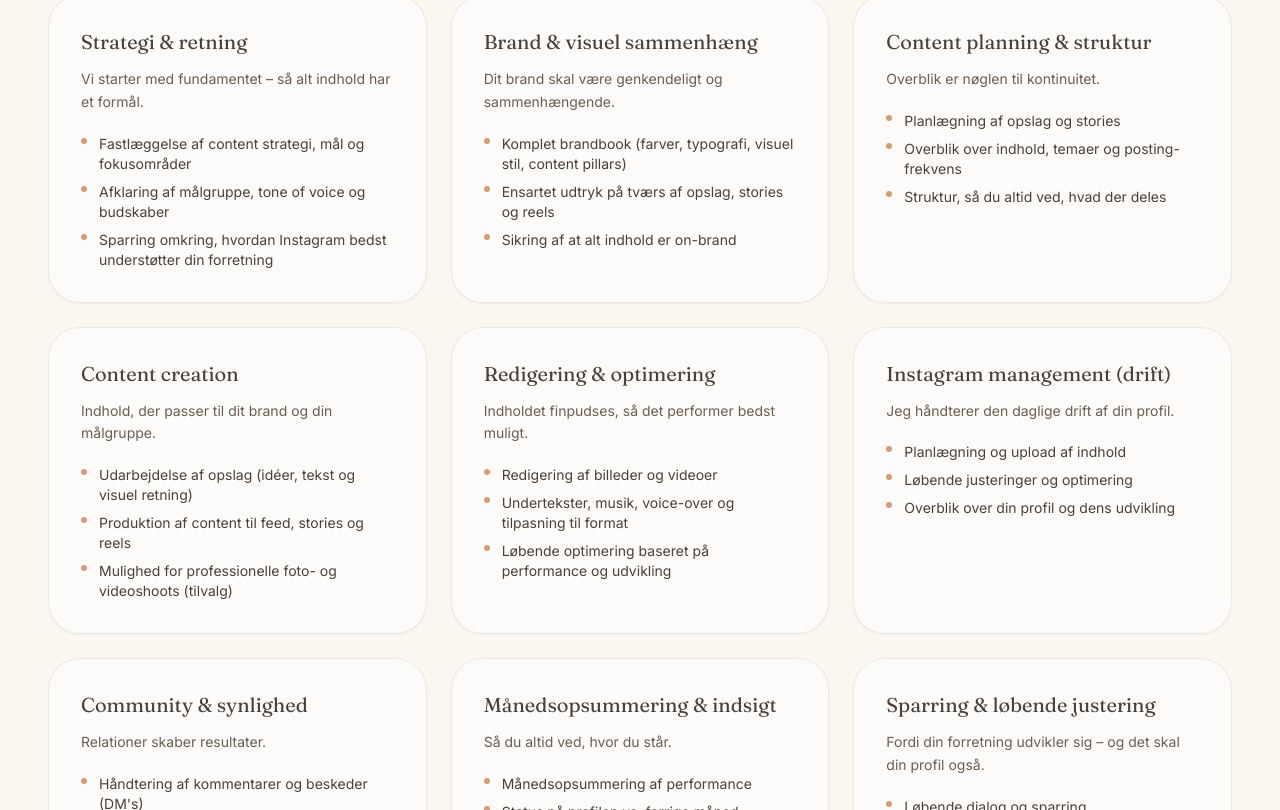
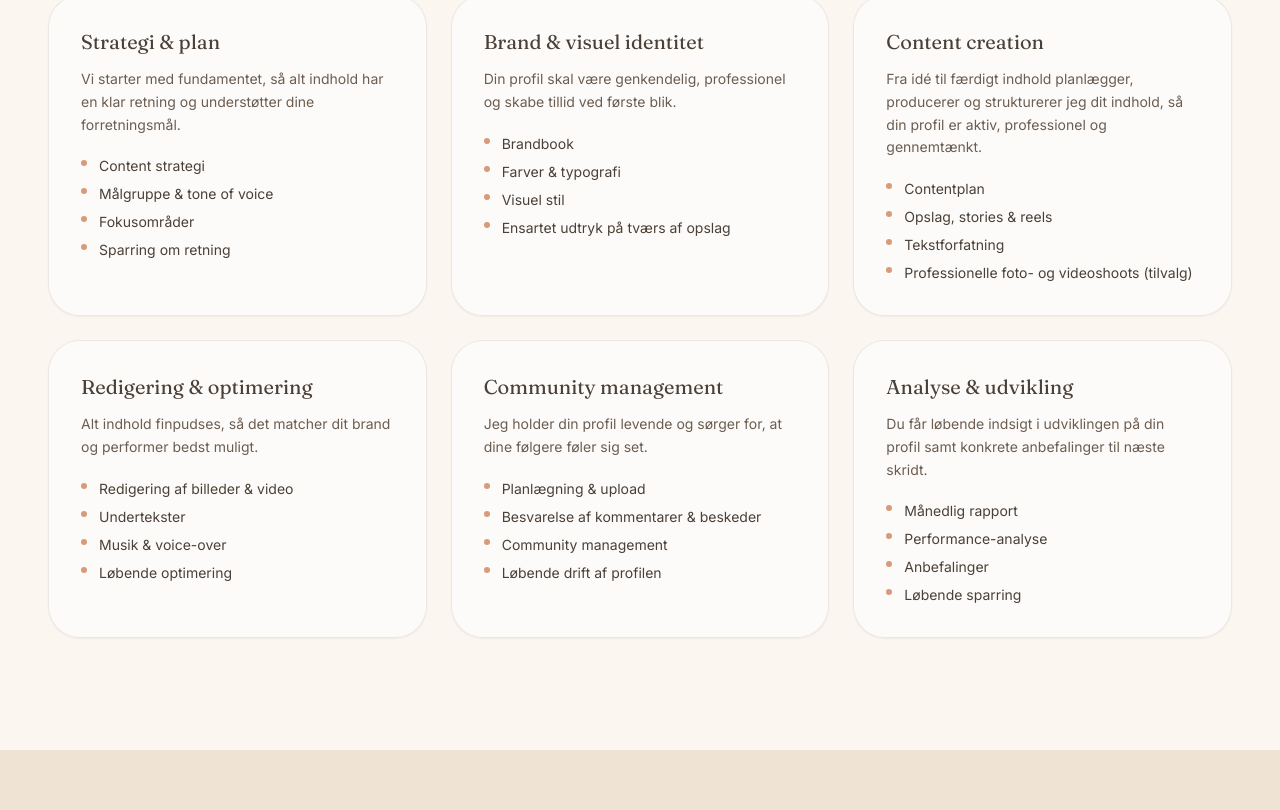
Before and after one commit to AnjaLLehmann/Socials-Agency, a Next.js app: page /some-management in a window 1280 px wide. Shown: the part 490-1300 px from the top of the page. Built offline with nearby package versions, Linux system fonts and the light colour scheme; a web font is replaced by a local one.

Commit message:
Add files via upload
SoMe Manager services. reduce from 9 boxes to 6, and change headlines in the 6 remain boxes

```diff
--- a/app/some-management/page.tsx
+++ b/app/some-management/page.tsx
@@ -11,84 +11,69 @@ export const metadata: Metadata = {
 
 const blocks = [
   {
-    title: "Strategi & retning",
-    description: "Vi starter med fundamentet – så alt indhold har et formål.",
+    title: "Strategi & plan",
+    description:
+      "Vi starter med fundamentet, så alt indhold har en klar retning og understøtter dine forretningsmål.",
     points: [
-      "Fastlæggelse af content strategi, mål og fokusområder",
-      "Afklaring af målgruppe, tone of voice og budskaber",
-      "Sparring omkring, hvordan Instagram bedst understøtter din forretning",
+      "Content strategi",
+      "Målgruppe & tone of voice",
+      "Fokusområder",
+      "Sparring om retning",
     ],
   },
   {
-    title: "Brand & visuel sammenhæng",
-    description: "Dit brand skal være genkendeligt og sammenhængende.",
+    title: "Brand & visuel identitet",
+    description:
+      "Din profil skal være genkendelig, professionel og skabe tillid ved første blik.",
     points: [
-      "Komplet brandbook (farver, typografi, visuel stil, content pillars)",
-      "Ensartet udtryk på tværs af opslag, stories og reels",
-      "Sikring af at alt indhold er on-brand",
-    ],
-  },
-  {
-    title: "Content planning & struktur",
-    description: "Overblik er nøglen til kontinuitet.",
-    points: [
-      "Planlægning af opslag og stories",
-      "Overblik over indhold, temaer og posting-frekvens",
-      "Struktur, så du altid ved, hvad der deles",
+      "Brandbook",
+      "Farver & typografi",
+      "Visuel stil",
+      "Ensartet udtryk på tværs af opslag",
     ],
   },
   {
     title: "Content creation",
-    description: "Indhold, der passer til dit brand og din målgruppe.",
+    description:
+      "Fra idé til færdigt indhold planlægger, producerer og strukturerer jeg dit indhold, så din profil er aktiv, professionel og gennemtænkt.",
     points: [
-      "Udarbejdelse af opslag (idéer, tekst og visuel retning)",
-      "Produktion af content til feed, stories og reels",
-      "Mulighed for professionelle foto- og videoshoots (tilvalg)",
+      "Contentplan",
+      "Opslag, stories & reels",
+      "Tekstforfatning",
+      "Professionelle foto- og videoshoots (tilvalg)",
     ],
   },
   {
     title: "Redigering & optimering",
-    description: "Indholdet finpudses, så det performer bedst muligt.",
+    description:
+      "Alt indhold finpudses, så det matcher dit brand og performer bedst muligt.",
     points: [
-      "Redigering af billeder og videoer",
-      "Undertekster, musik, voice-over og tilpasning til format",
-      "Løbende optimering baseret på performance og udvikling",
+      "Redigering af billeder & video",
+      "Undertekster",
+      "Musik & voice-over",
+      "Løbende optimering",
     ],
   },
   {
-    title: "Instagram management (drift)",
-    description: "Jeg håndterer den daglige drift af din profil.",
+    title: "Community management",
+    description:
+      "Jeg holder din profil levende og sørger for, at dine følgere føler sig set.",
     points: [
-      "Planlægning og upload af indhold",
-      "Løbende justeringer og optimering",
-      "Overblik over din profil og dens udvikling",
+      "Planlægning & upload",
+      "Besvarelse af kommentarer & beskeder",
+      "Community management",
+      "Løbende drift af profilen",
     ],
   },
   {
-    title: "Community & synlighed",
-    description: "Relationer skaber resultater.",
+    title: "Analyse & udvikling",
+    description:
+      "Du får løbende indsigt i udviklingen på din profil samt konkrete anbefalinger til næste skridt.",
     points: [
-      "Håndtering af kommentarer og beskeder (DM's)",
-      "Aktiv synlighed og engagement",
-      "Opbygning af relationer med dit community",
-    ],
-  },
-  {
-    title: "Månedsopsummering & indsigt",
-    description: "Så du altid ved, hvor du står.",
-    points: [
-      "Månedsopsummering af performance",
-      "Status på profilen vs. forrige måned",
-      "Indsigter, læringer og anbefalinger til næste periode",
-    ],
-  },
-  {
-    title: "Sparring & løbende justering",
-    description: "Fordi din forretning udvikler sig – og det skal din profil også.",
-    points: [
-      "Løbende dialog og sparring",
-      "Justering af strategi og indhold efter behov",
-      "Plads til spørgsmål, idéer og udvikling",
+      "Månedlig rapport",
+      "Performance-analyse",
+      "Anbefalinger",
+      "Løbende sparring",
     ],
   },
 ];
```
